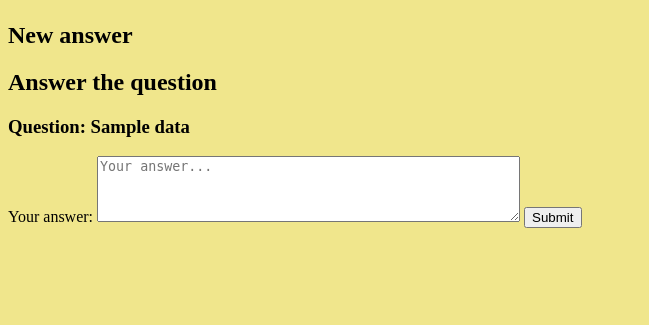
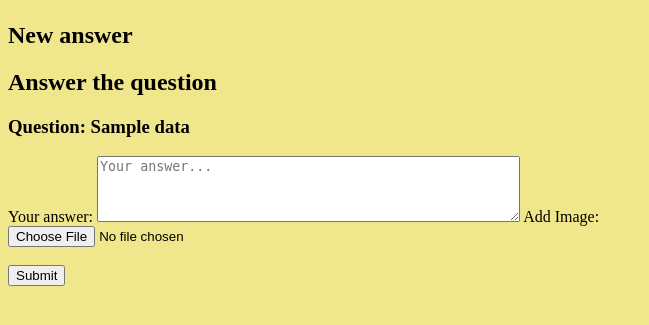
Before and after one commit to SebastianRyndak/Ask-Mate, a Flask app: template templates/new_answer.html in a window 1280 px wide. Shown: the part 84-409 px from the top of the page, without its empty margins (0-649 px from the left). Run offline with Flask 2, Linux system fonts and the light colour scheme; the template is opened without the code that fills it: most values are stand-ins (such as "Sample title", 1, 10 or a date in 2020); some libraries are stand-ins or nearby versions.

```diff
--- a/data_manager.py
+++ b/data_manager.py
@@ -99,16 +99,14 @@ def save_new_answer(cursor, message, question_id, submission_time, image):
 
 
 @database_common.connection_handler
-def save_new_question(cursor, message, title, submission_time, image):
+def save_new_question(cursor, message, title, image):
     query = """
         INSERT INTO question
         (submission_time, message, image, title)
-        VALUES (%(submission_time)s,
+        VALUES (NOW(),
                 %(message)s, %(image)s,
-                %(title)s;"""
-
-    cursor.execute(query, {'submission_time': submission_time,
-                           'title': title, 'message': message, 'image': image})
+                %(title)s);"""
+    cursor.execute(query, {'title': title, 'message': message, 'image': image})
 
 
 @database_common.connection_handler
--- a/server.py
+++ b/server.py
@@ -1,7 +1,10 @@
-from flask import Flask, render_template, request, redirect, url_for
+import connection
+import os
+import time
 from datetime import datetime
-import time, connection
-import os
+
+from flask import Flask, render_template, request, redirect
+
 import data_manager
 
 app = Flask(__name__)
@@ -80,15 +83,13 @@ def prepare_sorted_table_to_display(value,descend=1):
 def question(question_id):
     question_data = data_manager.find_title_and_message(int(question_id))
     answer_data = data_manager.find_all_answer_to_question(question_id)
-    answers_number = len(answer_data)
     return render_template('question.html', question_data=question_data, question_id=question_id,
-                           answer_data=answer_data, answers_number=answers_number)
+                           answer_data=answer_data)
 
 
 @app.route('/new_answer/<question_id>')
 def saving_new_answer(question_id):
     question_data = data_manager.get_question_db_by_question_id(int(question_id))
-
     return render_template("new_answer.html", question_data=question_data)
 
 
@@ -97,9 +98,12 @@ def summary_new_answer(question_id):
     question_id = int(question_id)
     if request.method == "POST":
         message = request.form.get("message")
-        image = "None"
-        data_manager.write_answer_to_db(question_id, message, image)
-
+        image = request.files['image']
+        if image.filename != "":
+            if not data_manager.allowed_image(image.filename):
+                return redirect(request.url)
+            image.save(os.path.join(app.config["UPLOAD_PICTURE_ANSWERS"], image.filename))
+        data_manager.write_answer_to_db(question_id, message, "../static/uploads_pictures_answers/"+image.filename)
     return redirect(f'/question/{question_id}')
 
 
@@ -114,15 +118,12 @@ def summary_new_question():
     if request.method == "POST":
         title = request.form.get("title")
         message = request.form.get("question")
-        submission_time = str(datetime.now())[:-7]
-        vote_number = 0
-        view_number = 0
-        image = "None"
-        # image_file = request.files['image']
-        # image = image_file.filename
-        # if image != "":
-        #     image_file.save(os.path.join('E:\\Web and SQL - Python Flask\\ask-mate-2-python-kuba-bogacki\\static\\uploads_pictures_answers', image))
-        data_manager.save_new_question(message, title, vote_number, view_number, submission_time, image)
+        image = request.files['image']
+        if image.filename != "":
+            if not data_manager.allowed_image(image.filename):
+                return redirect(request.url)
+            image.save(os.path.join(app.config["UPLOAD_PICTURE_FOLDER"], image.filename))
+        data_manager.save_new_question(message, title, "../static/uploads_pictures_questions/"+image.filename)
 
     return redirect('/list')
 
--- a/templates/add-question.html
+++ b/templates/add-question.html
@@ -5,7 +5,7 @@
 {% endblock %}
 
 {% block content %}
-    <form action="/new_question/add_new_question" method="POST">
+    <form action="/new_question/add_new_question" method="POST" enctype=multipart/form-data>
         <label for="title">Title:</label><br>
         <input id="title" type="text" name="title" placeholder="Title..."><br><br>
 
--- a/templates/new_answer.html
+++ b/templates/new_answer.html
@@ -8,11 +8,11 @@
 <h1>Answer the question</h1>
     {% for data in question_data %}
     <h3>Question: {{ data.title }}</h3>
-    <form action="/new_answer/{{ data.id }}/new-answer" method="POST">
+    <form action="/new_answer/{{ data.id }}/new-answer" method="POST" enctype=multipart/form-data>
         <label for="new-answer-input">Your answer:</label>
         <textarea id="new-answer-input" name="message" rows="4" cols="50" placeholder="Your answer..."></textarea>
-{#        <label for="image">Add Image:</label><br>#}
-{#        <input type="file" id="image" name="image" class="custom-file-input"><br><br>#}
+        <label for="image">Add Image:</label><br>
+        <input type="file" id="image" name="image" class="custom-file-input"><br><br>
         <button type="submit">Submit</button>
     </form>
     {% endfor %}
```
Also changed, not shown: templates/question.html (+12 -16 lines).
